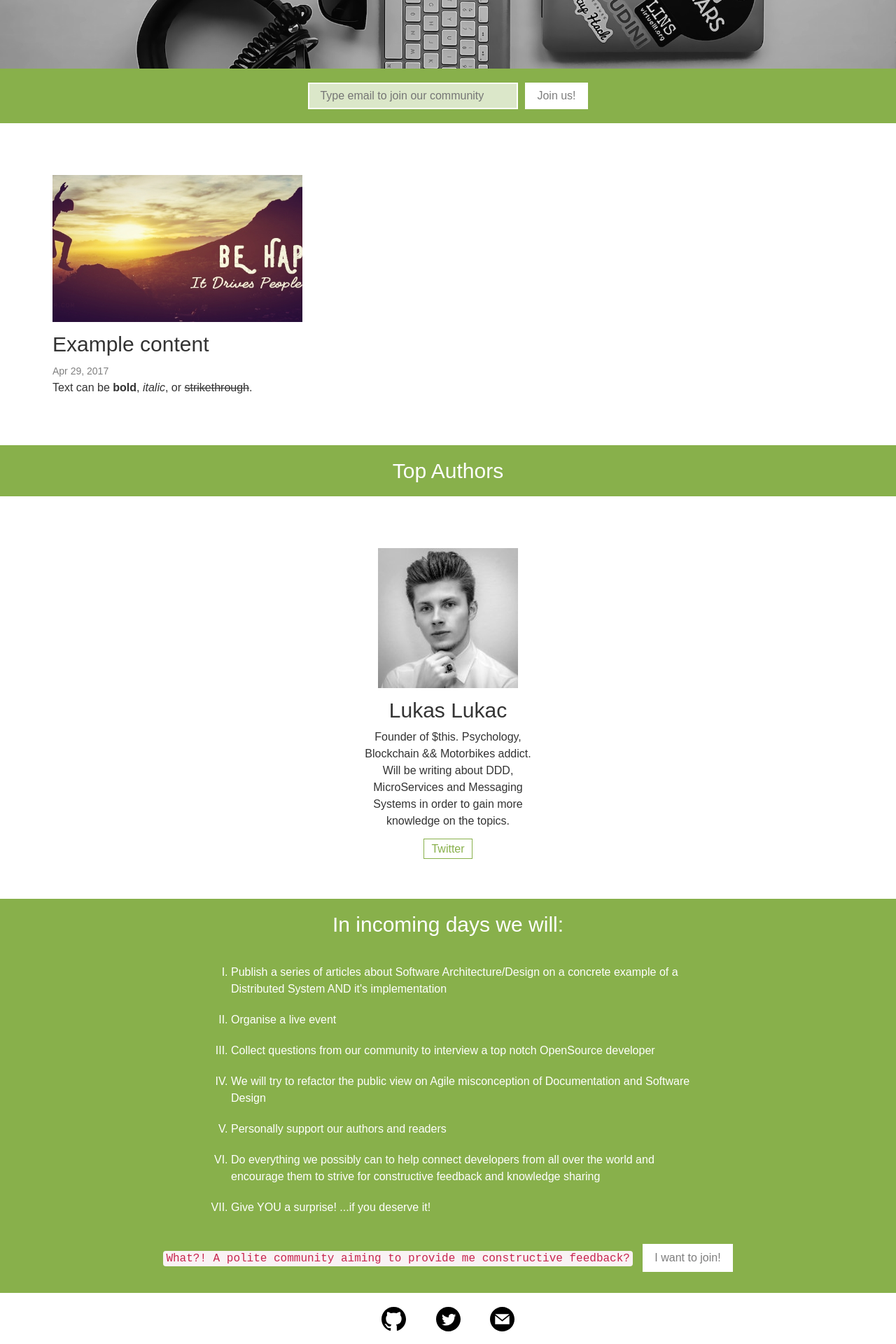
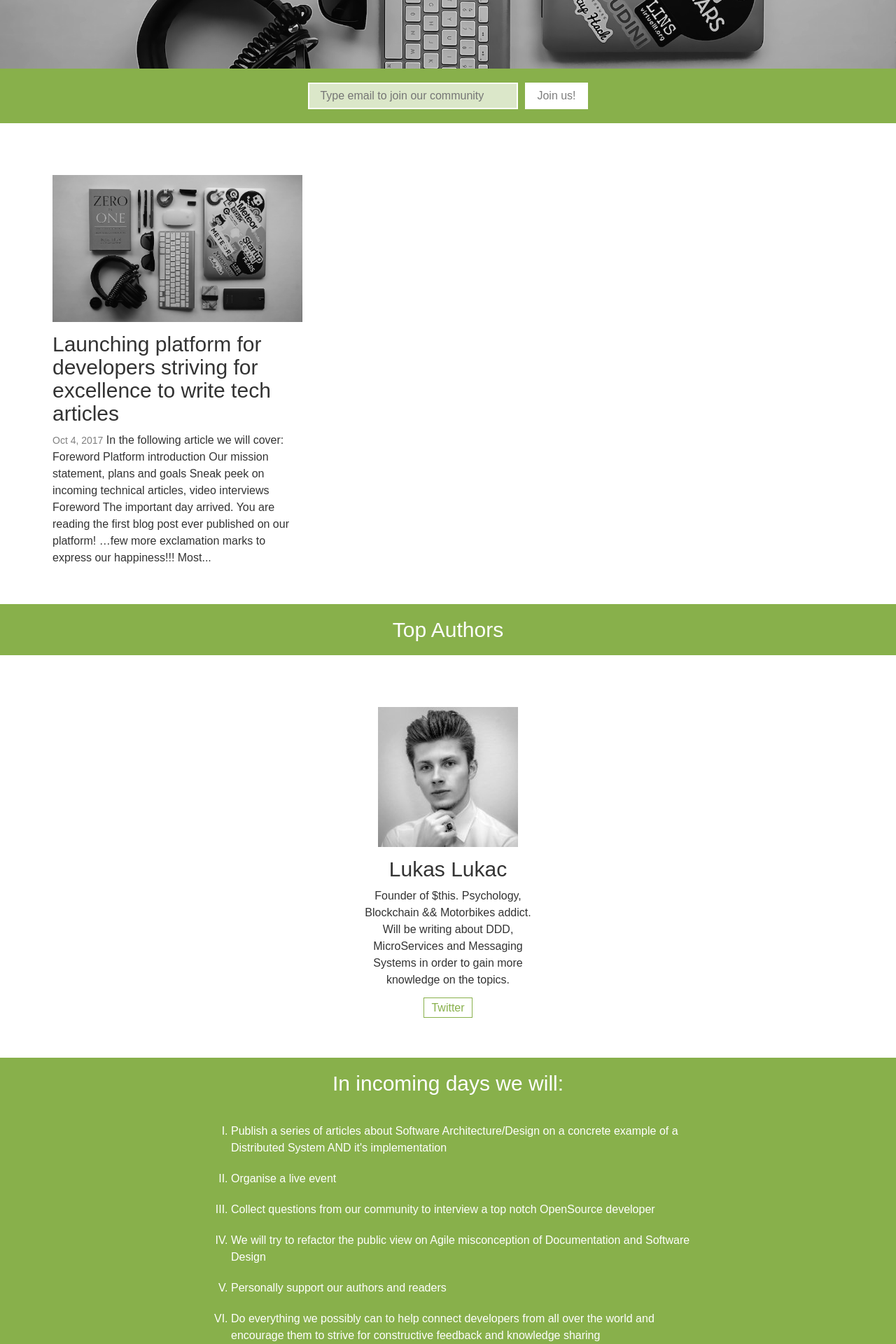
Before and after one commit to ExcellentDevelopers/excellentdevelopers.github.io, a Jekyll site: the page built from index.md, in a window 1280 px wide. Shown: the part 428-2348 px from the top of the page at 70% size. Built offline with Jekyll 4.4.1, drawn with Linux system fonts in a browser that asks for light colours; nearby versions of some CDN libraries; some web fonts are replaced; comment, search, counter and statistics services are not loaded; part of the change alters nothing that is shown.

Commit message:
Adds new post: Launching platform for developers striving for excellence to write tech articles.

````diff
--- a/_layouts/home.html
+++ b/_layouts/home.html
@@ -16,7 +16,7 @@ layout: default
             {% assign date_format = site.cayman-blog.date_format | default: "%b %-d, %Y" %}
             <span class="post-date">{{ post.date | date: date_format }}</span>
 
-            <span>{{ post.excerpt | markdownify | truncatewords: 30 }}</span>
+            <span>{{ post.content | strip_html | truncatewords: 50 }}</span>
         </div>
         {% endfor %}
     </section>
--- a/_posts/2017-04-29-cayman-example-content.md
+++ /dev/null
@@ -1,129 +0,0 @@
----
-layout: post
-title: Example content
-thumbnailImageRelativeUrl: image/post/be-happy-it-drives-people-crazy-fb-cover.jpg
-tags: [PHP, JavaScript]
-authorId: 1
-twitterCreator: EnchanterIO
-contributorsIds: [1]
----
-
-Text can be **bold**, _italic_, or ~~strikethrough~~.
-
-[Link to another page: About]({{ site.baseurl }}/about).
-
-There should be whitespace between paragraphs.
-
-There should be whitespace between paragraphs. We recommend including a README, or a file with information about your project.
-
-# [](#header-1)Header 1
-
-This is a normal paragraph following a header. GitHub is a code hosting platform for version control and collaboration. It lets you and others work together on projects from anywhere.
-
-## [](#header-2)Header 2
-
-> This is a blockquote following a header.
->
-> When something is important enough, you do it even if the odds are not in your favor.
-
-### [](#header-3)Header 3
-
-```js
-// Javascript code with syntax highlighting.
-var fun = function lang(l) {
-  dateformat.i18n = require('./lang/' + l)
-  return true;
-}
-```
-
-```ruby
-# Ruby code with syntax highlighting
-GitHubPages::Dependencies.gems.each do |gem, version|
-  s.add_dependency(gem, "= #{version}")
-end
-```
-
-#### [](#header-4)Header 4
-
-*   This is an unordered list following a header.
-*   This is an unordered list following a header.
-*   This is an unordered list following a header.
-
-##### [](#header-5)Header 5
-
-1.  This is an ordered list following a header.
-2.  This is an ordered list following a header.
-3.  This is an ordered list following a header.
-
-###### [](#header-6)Header 6
-
-| head1        | head two          | three |
-|:-------------|:------------------|:------|
-| ok           | good swedish fish | nice  |
-| out of stock | good and plenty   | nice  |
-| ok           | good `oreos`      | hmm   |
-| ok           | good `zoute` drop | yumm  |
-
-### There's a horizontal rule below this.
-
-* * *
-
-### Here is an unordered list:
-
-*   Item foo
-*   Item bar
-*   Item baz
-*   Item zip
-
-### And an ordered list:
-
-1.  Item one
-1.  Item two
-1.  Item three
-1.  Item four
-
-### And a nested list:
-
-- level 1 item
-  - level 2 item
-  - level 2 item
-    - level 3 item
-    - level 3 item
-- level 1 item
-  - level 2 item
-  - level 2 item
-  - level 2 item
-- level 1 item
-  - level 2 item
-  - level 2 item
-- level 1 item
-
-### Small image
-
-![](https://assets-cdn.github.com/images/icons/emoji/octocat.png)
-
-### Large image
-
-![](https://guides.github.com/activities/hello-world/branching.png)
-
-
-### Definition lists can be used with HTML syntax.
-
-<dl>
-<dt>Name</dt>
-<dd>Godzilla</dd>
-<dt>Born</dt>
-<dd>1952</dd>
-<dt>Birthplace</dt>
-<dd>Japan</dd>
-<dt>Color</dt>
-<dd>Green</dd>
-</dl>
-
-```
-Long, single-line code blocks should not wrap. They should horizontally scroll if they are too long. This line should be long enough to demonstrate this.
-```
-
-```
-The final element.
-```
--- /dev/null
+++ b/_posts/2017-10-04-launching-platform-for-developers-striving-for-excellence-to-write-articles.md
@@ -0,0 +1,104 @@
+---
+layout: post
+title: Launching platform for developers striving for excellence to write tech articles
+thumbnailImageRelativeUrl: image/post/home_team_bg_image.jpg
+tags: [PlatformNews]
+authorId: 1
+twitterCreator: EnchanterIO
+contributorsIds: []
+---
+
+## In the following article we will cover:
+
+- Foreword
+- Platform introduction
+- Our mission statement, plans and goals
+- Sneak peek on incoming technical articles, video interviews
+
+## Foreword
+
+The important day arrived. You are reading the first blog post ever published on
+our platform! ...few more exclamation marks to express our happiness!!!
+
+Most likely few seconds ago you saw on one of the social medias a link pointing
+to an article with a very ambitious title mentioning software quality and excellence
+which immediately resonated with your moral compass of a tech enthusiast.
+
+Let me welcome you and thank you for investing your time. You won't regret it. I know
+you are a busy person therefore let me directly jump into our short 90 sec platform introduction video.
+
+## Platform introduction
+
+Excuse my grammatical mistakes. First, I tried to make a perfect marketing pitch video and memorize every single word
+but after few days, rounds of feedback from my colleagues pointing out the video is too robotic, artificial, I recorded
+instead, a very casual, personal one achieving the same point.
+
+I will write an article later on how a quick feedback helped me prevent spending tens of hours on a video that
+would at the end, miss the point. A mistake I would do (and actually did) a year ago.
+
+<iframe width="100%" height="700" src="https://www.youtube.com/embed/nc3ou27HOdQ" frameborder="0" allowfullscreen></iframe>
+
+## Our mission statement, plans and goals
+
+> To build respectful community of developers, regardless the programming language, who
+strive for excellence, professionalism and value beautiful elegant solutions
+for core business requirements.
+
+There is time for a quick MVP to validate an idea and there is time for deep
+research, best practices, iterative improvements and hard work. There is time for
+a hotfix release and there is time to push back our managers pressure in favor of quality.
+
+Our main goal is to individually help every single of our readers and authors
+in their career path and provide a platform that gets YOU, one step closer to excellence.
+
+Our plan is to create an atmosphere of trust and growth by encouraging members
+to write articles as well to invest their time in others by providing polite,
+valuable feedback.
+
+ExcellentDevelopers platform is running on a GitHub pages engine which means it's entirely public!
+Our members can provide feedback and improve any of our articles and code examples by
+directly opening new Pull Requests as well as participate in discussions with authors
+in GitHub repository [Issues section](https://github.com/ExcellentDevelopers/excellentdevelopers.github.io/issues).
+
+The following infographic explains the process in more detail:
+
+![alt text](/image/web/excellent_developers_about_us.jpg "ExcellentDevelopers.io Infographic")
+
+Many of us are fortunate to have someone more experienced by our side mentoring us.
+
+Now, imagine having an opportunity to learn from a collaboration of dozens of developers
+from all over the world who put their best knowledge on the table on their favorite topics
+just for the beauty of programming, as a creative art, to share knowledge and give back
+to community. We all started from zero and it was the community, the teammates,
+the authors of books we read that helped us to learn.
+
+## Spoilers
+
+We promised a sneak peek on incoming technical articles and video interviews and we
+always keep our word so, here we go!
+
+### First spoiler
+
+In the incoming weeks we will publish an interview with a well known author of several
+technical books.
+
+### Second spoiler
+
+We are preparing a special series of articles on building distributed
+Search Engine Marketing system. We will build a tool to advertise on Google, Bing
+and other major search engines using DDD, MicroServices, Messaging Systems and
+other, wisely considered, trendy buzz words.
+
+### Third spoiler
+
+Everyone who joins our community in the next 48h will receive a special gift.
+
+OH! And BTW! We will focus on practice. We will be building real world projects and explain, as
+we go, WHY, did we use this and that pattern in this and that scenario.
+
+At the end, excellence is achieved by repetitive action, practice and by suppressing
+our egos to apply constructive feedback.
+
+> Learn. Collaborate. Excel. Repeat.
+>
+> ExcellentDevelopers.io
--- a/assets/css/style.css
+++ b/assets/css/style.css
@@ -1105,9 +1105,12 @@ hr.hr-mission {
   border: 0;
   margin: 35px auto;
 }
-.post-content h1{
+.post-content h1 {
   background-color: transparent;
   color: inherit;
+}
+.post-content img {
+    margin: 20px 0;
 }
 /**************** Posts ****************/
 .authors-section{
@@ -1123,7 +1126,8 @@ hr.hr-mission {
     max-width: 90px;
     max-height: 90px;
     float: left;
-    margin-right: 16px
+    margin-right: 16px;
+    margin-top: 0px;
 }
 .post-meta span{
     font-weight: bold;
````
Also changed, not shown: image/post/be-happy-it-drives-people-crazy-fb-cover.jpg (deleted), image/post/home_team_bg_image.jpg (added).
